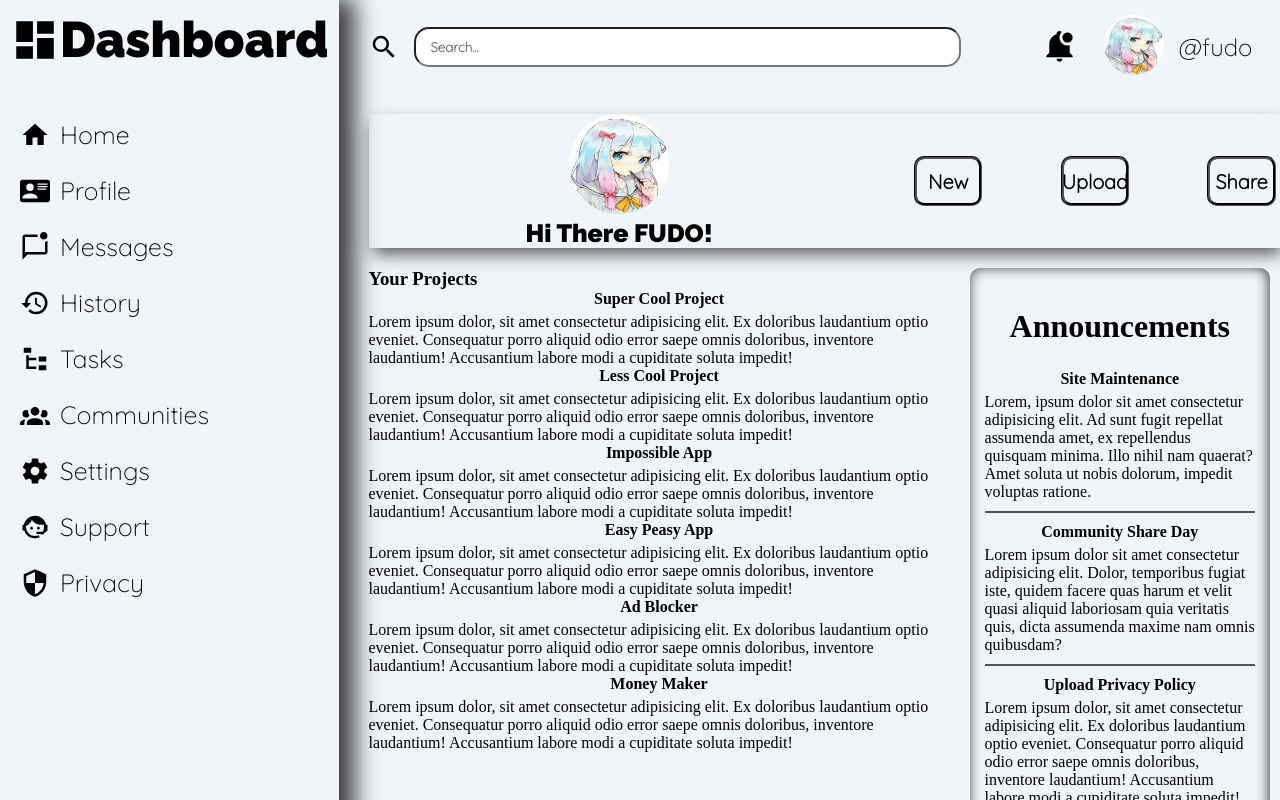
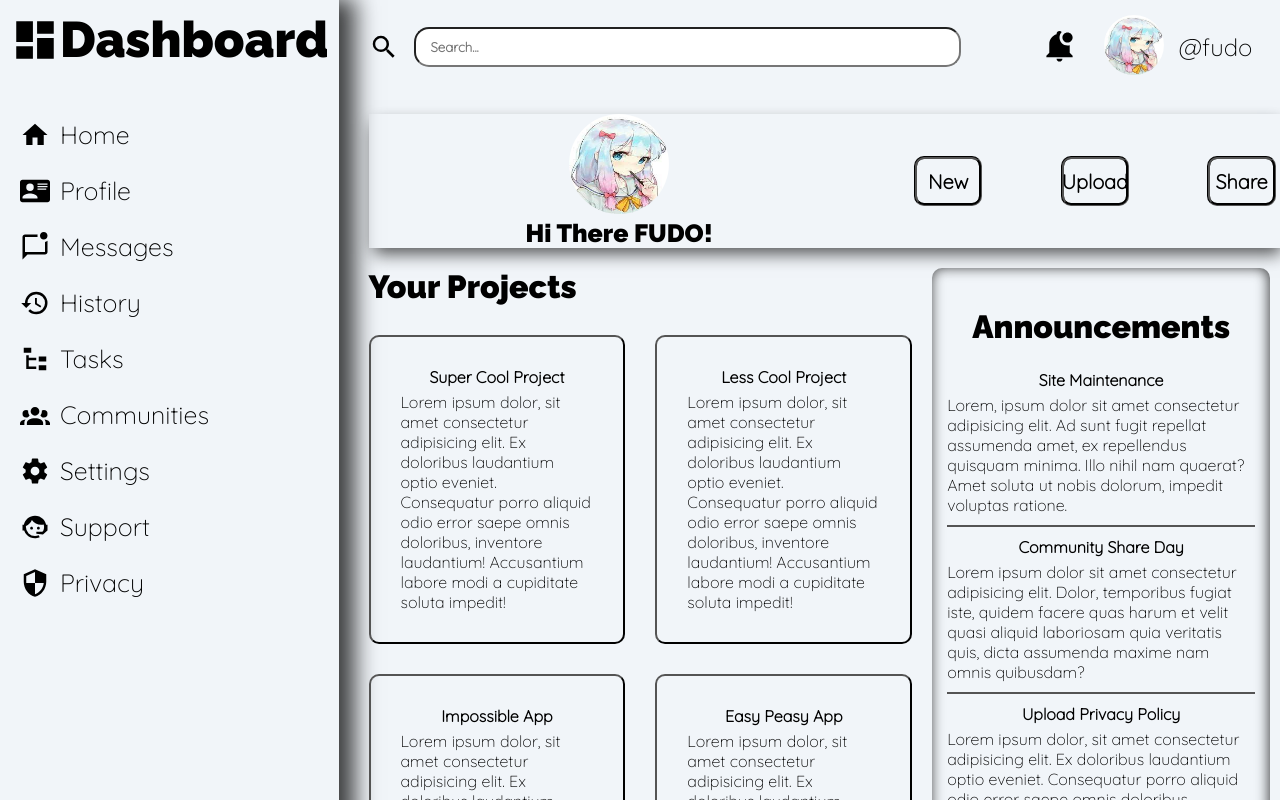
Before and after one commit to 10234567Z/admin-dashboard, a plain HTML site: page index.html in a window 1280 px wide. Drawn offline with Linux system fonts and the light colour scheme.

Commit message:
Complete Liste Projects layout

```diff
--- a/styles.css
+++ b/styles.css
@@ -205,12 +205,15 @@ li:hover {
     padding: 15px;
     border-radius: 10px;
     margin-right: 10px;
+    height: min-content;
+    align-self: flex-start;
 }
 
 .announcement>h3 {
     margin: 25px;
     font-size: 2rem;
     text-align: center;
+    font-family: 'Raleway', sans-serif;
 }
 
 .announcement>div {
@@ -218,6 +221,7 @@ li:hover {
     border-bottom: 2px inset #000000;
     padding-bottom: 10px;
     text-align: left;
+    font-family: 'Quicksand', sans-serif;
 }
 
 div>h4 {
@@ -236,11 +240,14 @@ div>h4 {
     margin-bottom: 20px;
     padding: 15px;
     border-radius: 5px;
+    height: min-content;
+    align-self: flex-start;
 }
 
-.trending > h3{
+.trending>h3 {
     text-align: center;
     font-size: 2rem;
+    font-family: 'Raleway', sans-serif;
 }
 
 .trending>div {
@@ -257,6 +264,7 @@ div>h4 {
     display: flex;
     flex-wrap: wrap;
     justify-content: flex-start;
+    font-family: 'Quicksand', sans-serif;
 }
 
 
@@ -268,4 +276,31 @@ div>h4 {
 
 .projects {
     grid-area: 3/2/5/3;
+    display: grid;
+    grid-template-rows: fit-content(50px) auto;
+    gap: 30px;
+    height: min-content;
 }
+
+.projects>h3 {
+    font-size: 2rem;
+    text-align: left;
+    font-family: 'Raleway', sans-serif;
+}
+
+.listedProjects {
+    font-family: 'Quicksand', sans-serif;
+    display: grid;
+    grid-template-columns: repeat(auto-fit, minmax(250px, 1fr));
+    grid-auto-rows: min-content;
+    gap: 30px;
+    height: min-content;
+}
+
+.listedProjects>div {
+    height: fit-content;
+    padding: 30px;
+    border: 2px outset #000000;
+    border-radius: 10px;
+    cursor: grab;
+}
```
